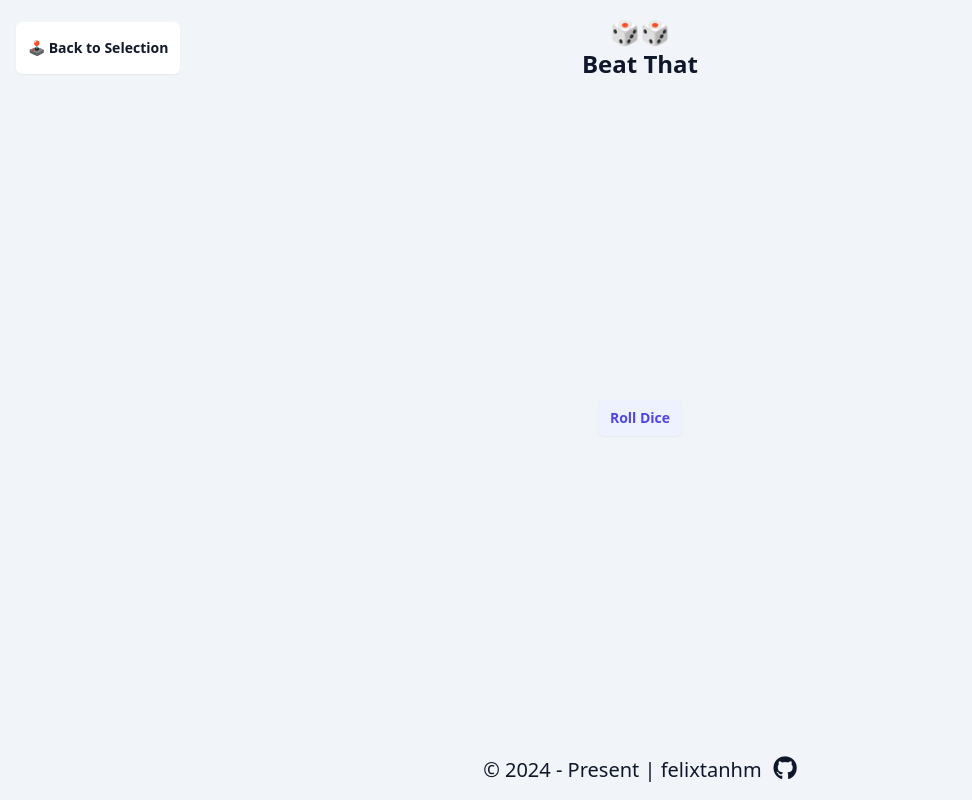
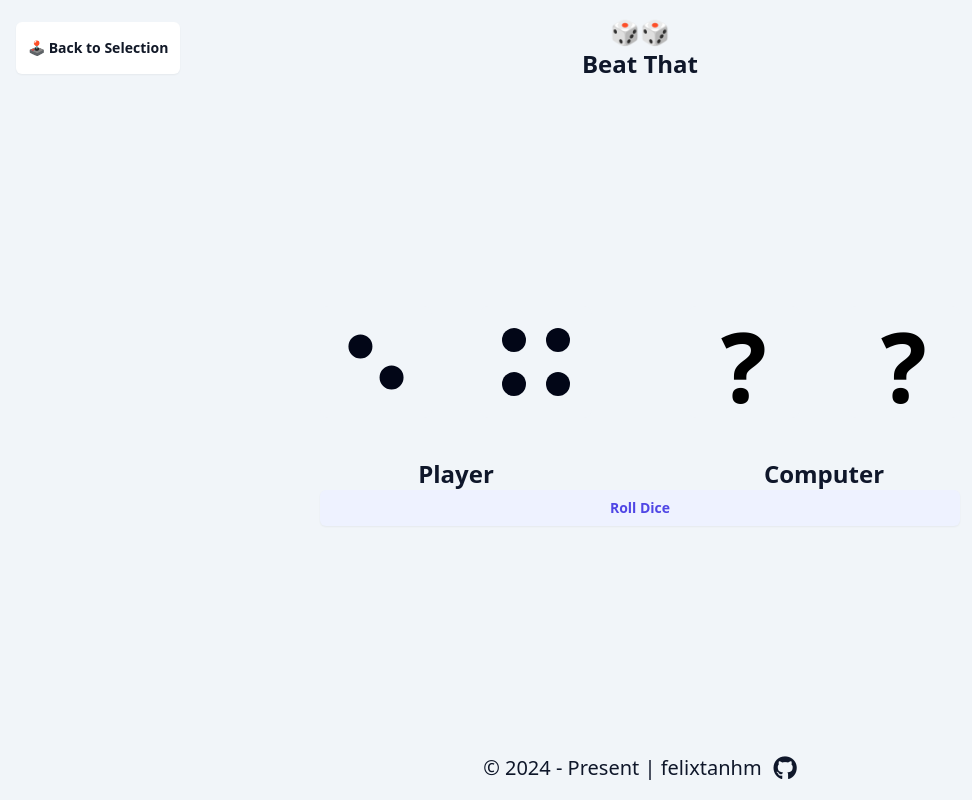
Before and after one commit to felixtanhm/game-arcade, a React (Vite) app: page /beatthat in a window 1280 px wide. Shown: the whole page, without its empty margins (0-972 px from the left). Built offline with nearby package versions, Linux system fonts and the light colour scheme; a web font is replaced by a local one.

Commit message:
Beat That Gameplay - Created Dice component - Removed Lottie dependency - Implemented dice animation - Implemented Beat That gameplay logic - Partial styling for Beat That

```diff
--- a/package.json
+++ b/package.json
@@ -12,7 +12,6 @@
   },
   "dependencies": {
     "@headlessui/react": "^1.7.18",
-    "@lottiefiles/lottie-player": "^2.0.3",
     "@radix-ui/react-switch": "^1.0.3",
     "react": "^18.2.0",
     "react-dom": "^18.2.0",
--- a/src/components/BeatThat/BeatThat.jsx
+++ b/src/components/BeatThat/BeatThat.jsx
@@ -1,32 +1,133 @@
 import React from "react";
 import Button from "../Button";
-import rotatingDice from "../../assets/rotating-dice.json";
-import "@lottiefiles/lottie-player";
+import Dice from "../Dice";
+import DialogTW from "../DialogTW";
 
 function BeatThat() {
   const [loading, setLoading] = React.useState(false);
-  // onClick, sets loading to true
-  // when loading is true, display animation linked to ref
-  // Initialise a timeOut to set loading to false
-  // When timeOut is activated, set loading to false, and set dice value.
+  const [score1, setScore1] = React.useState(0);
+  const [score2, setScore2] = React.useState(0);
+  const [currentRoll, setCurrentRoll] = React.useState([
+    rollDice(),
+    rollDice(),
+  ]);
+
+  React.useEffect(() => {
+    if (!loading) return;
+
+    const stopRolling = window.setTimeout(() => {
+      const comDice1 = rollDice();
+      const comDice2 = rollDice();
+      comDice1 > comDice2
+        ? setScore2(comDice1 + comDice2)
+        : setScore2(comDice2 + comDice1);
+      setCurrentRoll([rollDice(), rollDice()]);
+      setLoading(false);
+    }, "1000");
+
+    return () => {
+      window.clearTimeout(stopRolling);
+    };
+  }, [loading]);
 
   function rollDice() {
+    const num = Math.ceil(Math.random() * 6);
+    return String(num);
+  }
+
+  function handleRollClick() {
     setLoading(true);
   }
 
+  function handleDiceClick(value) {
+    if (score2 === 0) return;
+    currentRoll[0] == value
+      ? setScore1(value + currentRoll[1])
+      : setScore1(value + currentRoll[0]);
+  }
+
+  function resetGame() {
+    setScore1(0);
+    setScore2(0);
+    setCurrentRoll[(rollDice(), rollDice())];
+  }
+
   return (
-    <div>
-      <Button variant="soft" onClick={rollDice}>
-        Roll Dice
-      </Button>
-      {loading && (
-        <lottie-player
-          autoplay
-          loop
-          mode="normal"
-          src={JSON.stringify(rotatingDice)}
-          style={{ width: "400px", height: "400px" }}
-        ></lottie-player>
+    <div className="flex flex-col">
+      <div className="grid grid-cols-2 gap-12 md:gap-24">
+        {/* Player Dice */}
+        <div className="flex flex-col items-center gap-6 sm:gap-10 justify-end">
+          <div className="grid grid-cols-2 gap-8 md:gap-12">
+            {!loading && (
+              <>
+                <Dice
+                  value={currentRoll[0]}
+                  showValue
+                  onClick={handleDiceClick}
+                />
+                <Dice
+                  value={currentRoll[1]}
+                  showValue
+                  onClick={handleDiceClick}
+                />
+              </>
+            )}
+            {loading && (
+              <>
+                <Dice value={currentRoll[0]} showValue rotate />
+                <Dice value={currentRoll[1]} showValue rotate />
+              </>
+            )}
+          </div>
+          <p className="text-color font-bold text-xl sm:text-2xl">Player</p>
+        </div>
+        {/* Computer Dice */}
+        <div className="flex flex-col items-center gap-6 sm:gap-10 justify-end">
+          <div className="grid grid-cols-2 gap-8 md:gap-12">
+            {!loading && (
+              <>
+                <Dice
+                  value={String(score2).split("")[0]}
+                  showValue={score1 !== 0 ? true : false}
+                />
+                <Dice
+                  value={String(score2).split("")[1]}
+                  showValue={score1 !== 0 ? true : false}
+                />
+              </>
+            )}
+            {loading && (
+              <>
+                <Dice value={4} rotate />
+                <Dice value={4} rotate />
+              </>
+            )}
+          </div>
+          <p className="text-color font-bold text-xl sm:text-2xl">Computer</p>
+        </div>
+      </div>
+      {/* Roll Button */}
+      {score2 === 0 && (
+        <Button variant="soft" onClick={handleRollClick}>
+          Roll Dice
+        </Button>
+      )}
+      {/* Winner Announcement */}
+      {score1 !== 0 && (
+        <DialogTW
+          icon={score1 === score2 ? "👐" : score1 > score2 ? "🎉" : "👾"}
+          title={
+            score1 === score2
+              ? "It's a draw!"
+              : score1 > score2
+              ? `You won!`
+              : `Computer won...`
+          }
+          description={`Your submitted number is ${score1}. Computer's number is ${score2}.
+          Would you like to play again?`}
+          buttonCTA={"Play Again"}
+          handleClick={resetGame}
+        />
       )}
     </div>
   );
--- /dev/null
+++ b/src/components/Dice/Dice.jsx
@@ -0,0 +1,39 @@
+function Dice({ value, showValue, rotate, onClick }) {
+  let valueArr = [];
+  for (let i = 0; i < value; i++) {
+    valueArr.push(i);
+  }
+
+  const gridCols =
+    value == 1 ? "grid-cols-1" : value % 2 == 0 ? "grid-cols-2" : "grid-cols-3";
+  const rotateClass = rotate ? "animate-rotation" : "";
+  const tiltClass = value == 2 || value == 3 ? "rotate-45" : "";
+
+  return (
+    <div
+      className={`${rotateClass} bg-slate-100 rounded-lg p-3 flex flex-col h-28 w-28`}
+      onClick={() => {
+        onClick(value);
+      }}
+    >
+      {showValue ? (
+        <div
+          className={`${tiltClass} grid ${gridCols} justify-items-center items-center text-center h-full`}
+        >
+          {valueArr.map((value) => {
+            return (
+              <span
+                key={value}
+                className="bg-slate-950 rounded-full w-6 h-6 text-center"
+              ></span>
+            );
+          })}
+        </div>
+      ) : (
+        <span className="text-8xl font-bold text-center">?</span>
+      )}
+    </div>
+  );
+}
+
+export default Dice;
--- /dev/null
+++ b/src/components/Dice/index.jsx
@@ -0,0 +1,2 @@
+export * from './Dice';
+export { default } from './Dice';
--- a/src/components/Footer/Footer.jsx
+++ b/src/components/Footer/Footer.jsx
@@ -7,7 +7,7 @@ function Footer() {
         target="_blank"
         rel="noreferrer"
       >
-        <i className="fab fa-github text-slate-900 dark:text-slate-100"></i>
+        <i className="fab fa-github text-2xl text-slate-900 dark:text-slate-100"></i>
       </a>
     </footer>
   );
--- a/src/index.css
+++ b/src/index.css
@@ -8,9 +8,6 @@
 
 .bg-color {
   @apply bg-slate-100 dark:bg-slate-900;
-}
-
-.btn-pri-color {
 }
 
 .btn-sec-color {
@@ -38,28 +35,11 @@
   animation: overlayShow 150ms cubic-bezier(0.16, 1, 0.3, 1);
 }
 
-.modal {
-  background-color: white;
-  border-radius: 6px;
-  box-shadow: hsl(206 22% 7% / 35%) 0px 10px 38px -10px,
-    hsl(206 22% 7% / 20%) 0px 10px 20px -15px;
-  position: fixed;
-  top: 50%;
-  left: 50%;
-  transform: translate(-50%, -50%);
-  width: 90vw;
-  max-width: 500px;
-  max-height: 85vh;
-  padding: 25px;
-  animation: contentShow 150ms cubic-bezier(0.16, 1, 0.3, 1);
-}
-
 .footer {
   @apply bottom-0 left-0 flex items-center justify-center gap-3 w-full p-2 md:p-4 text-lg md:text-xl text-slate-900 dark:text-slate-100;
 }
 
 .fa-github {
-  font-size: 24px;
   transition: transform 0.3s ease-in-out;
 }
 
--- a/tailwind.config.js
+++ b/tailwind.config.js
@@ -5,6 +5,19 @@ export default {
   content: ["./index.html", "./src/**/*.{js,ts,jsx,tsx}"],
   theme: {
     extend: {
+      keyframes: {
+        rotation: {
+          from: {
+            transform: "rotate(0deg)",
+          },
+          to: {
+            transform: "rotate(360deg)",
+          },
+        },
+      },
+      animation: {
+        rotation: "rotation 400ms linear infinite",
+      },
       fontFamily: {
         sans: ["Inter var", ...defaultTheme.fontFamily.sans],
       },
```
Also changed, not shown: 1 other file (tests, documents, lock files or other folders).
